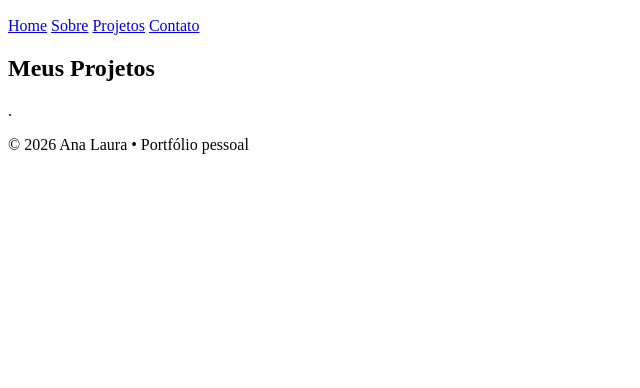
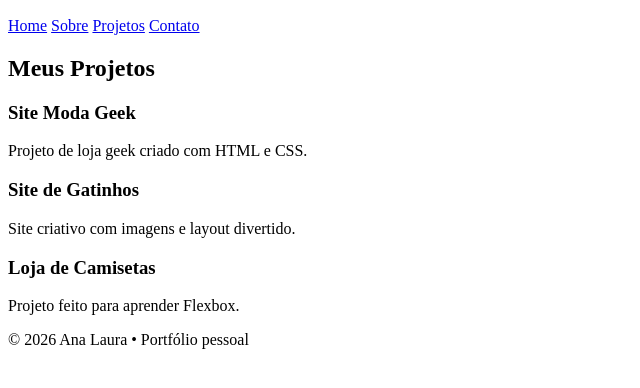
Before and after one commit to AnaSPaulo/AnaSPaulo.github.io, a plain HTML site: page projetos.html in a window 1280 px wide. Shown: the part 50-438 px from the top of the page, without its empty margins (0-640 px from the left). Drawn offline with Linux system fonts and the light colour scheme.

Commit message:
Conteúdo das páginas

```diff
--- a/projetos.html
+++ b/projetos.html
@@ -4,7 +4,7 @@
 <meta charset="UTF-8">
 <title>Projetos</title>
 <link rel="stylesheet" href="css/style.css">
-<link rel="icon" href="">
+<link rel="icon" href="Assets/Imagens/286716-200.png">
 </head>
 <body>
 
@@ -26,18 +26,18 @@
 <div class="cards">
 
 <div class="card">
-<h3></h3>
-<p></p>
+<h3>Site Moda Geek</h3>
+<p>Projeto de loja geek criado com HTML e CSS.</p>
 </div>
 
 <div class="card">
-<h3></h3>
-<p></p>
+<h3>Site de Gatinhos</h3>
+<p>Site criativo com imagens e layout divertido.</p>
 </div>
 
 <div class="card">
-<h3></h3>
-<p>.</p>
+<h3>Loja de Camisetas</h3>
+<p>Projeto feito para aprender Flexbox.</p>
 </div>
 
 
```
Also changed, not shown: contato.html (+2 -2 lines), index.html (+2 -2 lines), sobre.html (+1 -1 lines), Assets/Imagens/286716-200.png (added).
